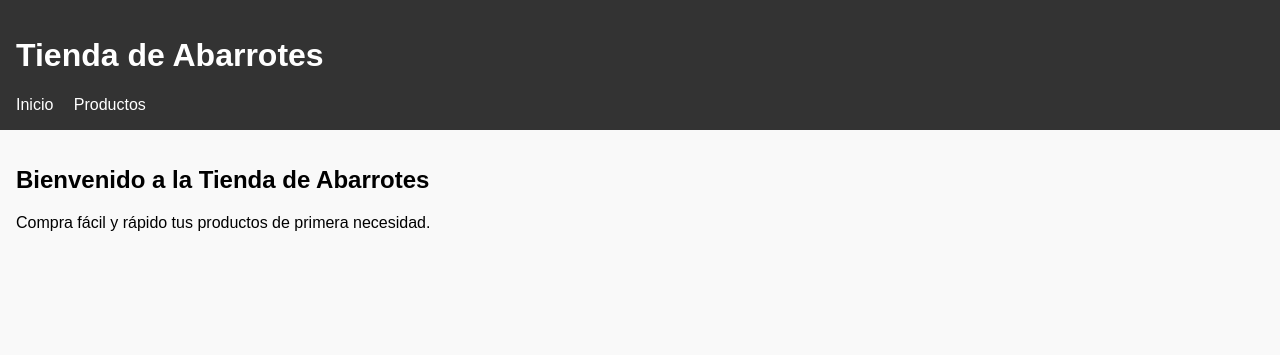
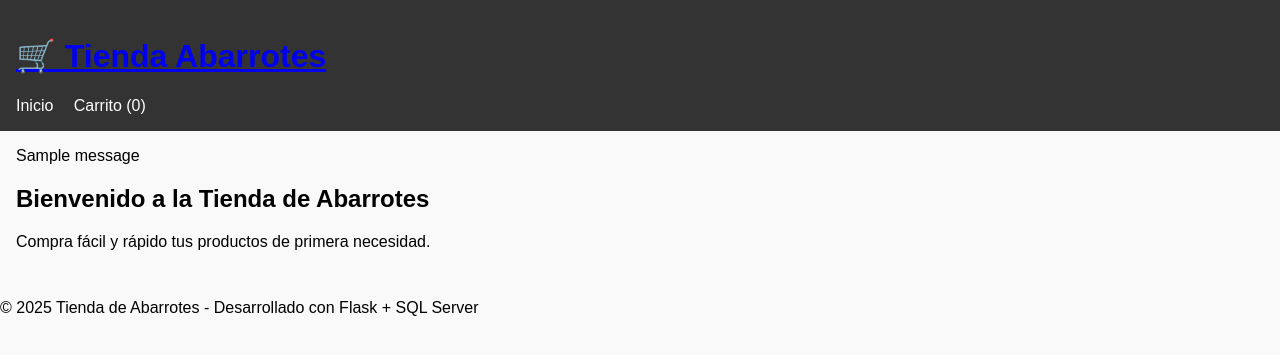
Before and after one commit to Esmith06/Tienda_Abarrotes_Rous, a Flask app: page / in a window 1280 px wide. Shown: the top 355 px of the page. Run offline with Flask 3, Linux system fonts and the light colour scheme; one stand-in notice (Sample message) is shown; data that the repository does not hold is empty.

Commit message:
Update base.html

```diff
--- a/templates/base.html
+++ b/templates/base.html
@@ -2,20 +2,36 @@
 <html lang="es">
 <head>
     <meta charset="UTF-8">
-    <title>{% block title %}Tienda de Abarrotes{% endblock %}</title>
+    <meta name="viewport" content="width=device-width, initial-scale=1.0">
+    <title>Tienda Abarrotes - {% block title %}{% endblock %}</title>
     <link rel="stylesheet" href="{{ url_for('static', filename='style.css') }}">
 </head>
 <body>
     <header>
-        <h1>Tienda de Abarrotes</h1>
-        <nav>
-            <a href="/">Inicio</a>
-            <a href="/productos">Productos</a>
-        </nav>
+        <div class="container">
+            <h1><a href="{{ url_for('index') }}">🛒 Tienda Abarrotes</a></h1>
+            <nav>
+                <a href="{{ url_for('index') }}">Inicio</a>
+                <a href="{{ url_for('carrito') }}">Carrito ({{ session.get('carrito')|length if session.get('carrito') else 0 }})</a>
+            </nav>
+        </div>
     </header>
 
-    <main>
+    <main class="container">
+        {% with messages = get_flashed_messages(with_categories=true) %}
+          {% if messages %}
+            <div class="flash-messages">
+              {% for category, message in messages %}
+                <div class="alert {{ category }}">{{ message }}</div>
+              {% endfor %}
+            </div>
+          {% endif %}
+        {% endwith %}
         {% block content %}{% endblock %}
     </main>
+
+    <footer>
+        <p>© 2025 Tienda de Abarrotes - Desarrollado con Flask + SQL Server</p>
+    </footer>
 </body>
 </html>
```
